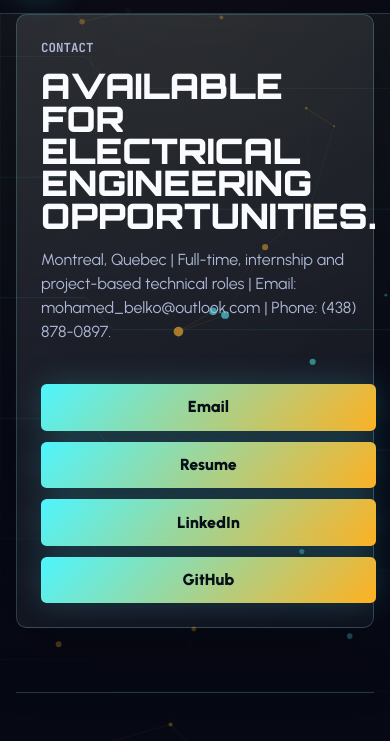
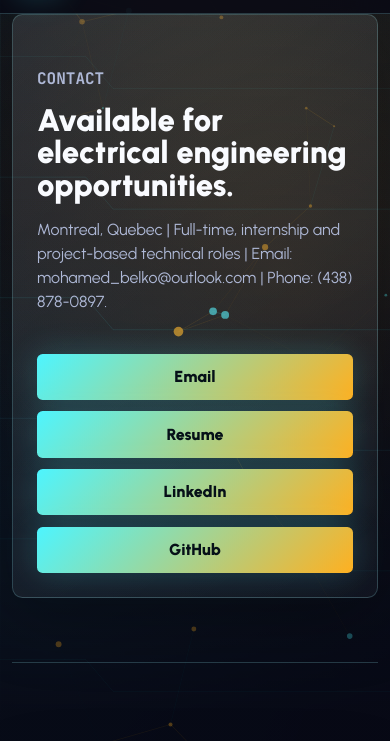
Before and after one commit to MohamedBlko/portfolio, a plain HTML site: page contact.html in a window 390 px wide. Shown: the part 64-805 px from the top of the page. Drawn offline with Linux system fonts and the light colour scheme.

Commit message:
Fix mobile page title layout

```diff
--- a/styles.css
+++ b/styles.css
@@ -2068,3 +2068,57 @@ meter::-webkit-meter-optimum-value {
     grid-template-columns: 1fr;
   }
 }
+
+/* Mobile readability fixes for separate pages */
+@media (max-width: 820px) {
+  .section-header,
+  .page-hero .section-header,
+  .contact-section {
+    grid-template-columns: 1fr;
+  }
+
+  .page-hero {
+    padding-top: 3.25rem;
+  }
+
+  .page-title {
+    max-width: 100%;
+    font-family: "Urbanist", Arial, sans-serif;
+    font-size: clamp(1.75rem, 7vw, 2.8rem);
+    line-height: 1.05;
+    text-transform: none;
+  }
+
+  h1:not(.page-title) {
+    max-width: 8.5ch;
+  }
+
+  .gallery-section .section-header h2,
+  .gallery-section .section-header > p,
+  .publications-section .section-header h2,
+  .publications-section .section-header > p {
+    display: none;
+  }
+}
+
+@media (max-width: 560px) {
+  .section {
+    width: min(100% - 1.5rem, 1180px);
+  }
+
+  .page-title {
+    font-size: clamp(1.65rem, 8vw, 2.3rem);
+  }
+
+  .section-header > p,
+  .contact-section p,
+  .publications-section p {
+    font-size: 1rem;
+  }
+
+  .gallery-section .page-title,
+  .publications-section .page-title {
+    font-size: clamp(1.45rem, 7vw, 2rem);
+  }
+
+}
```
